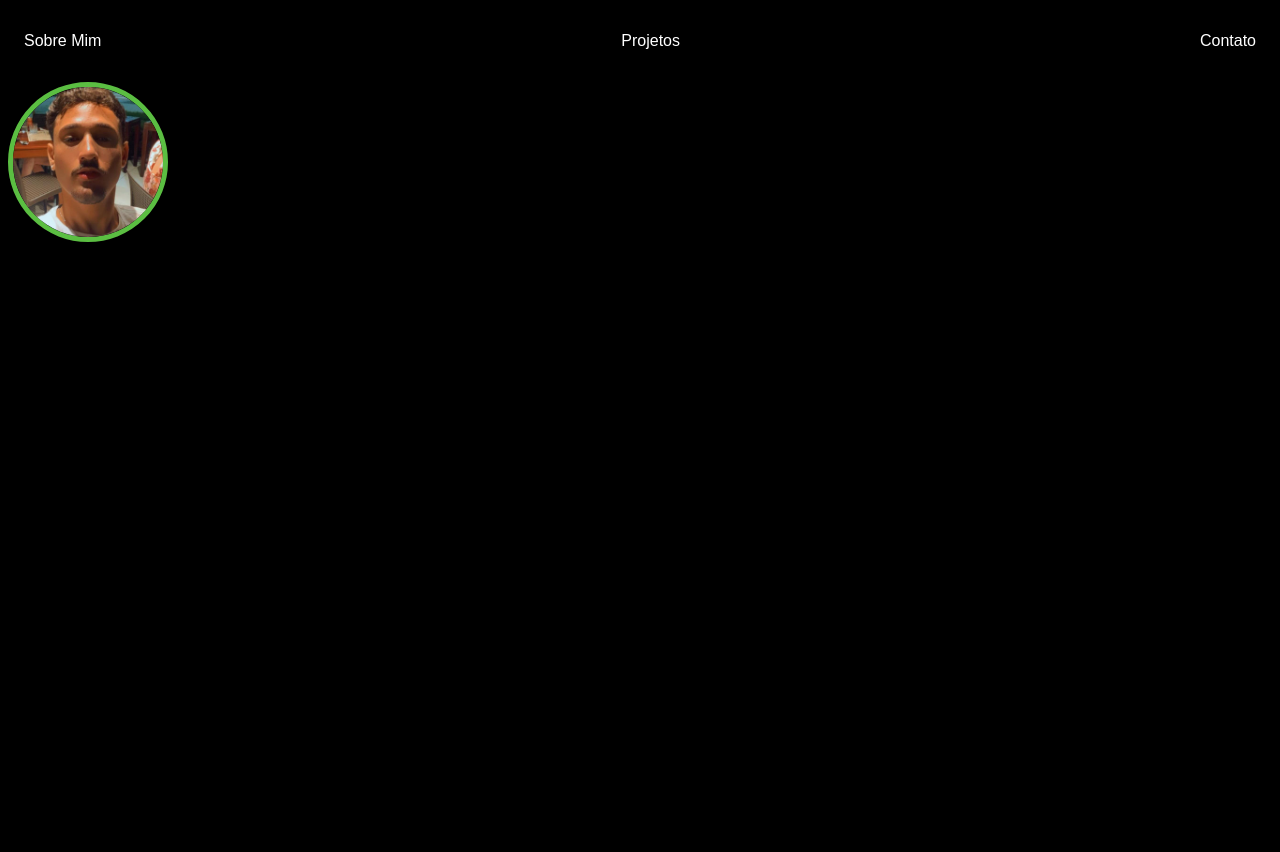
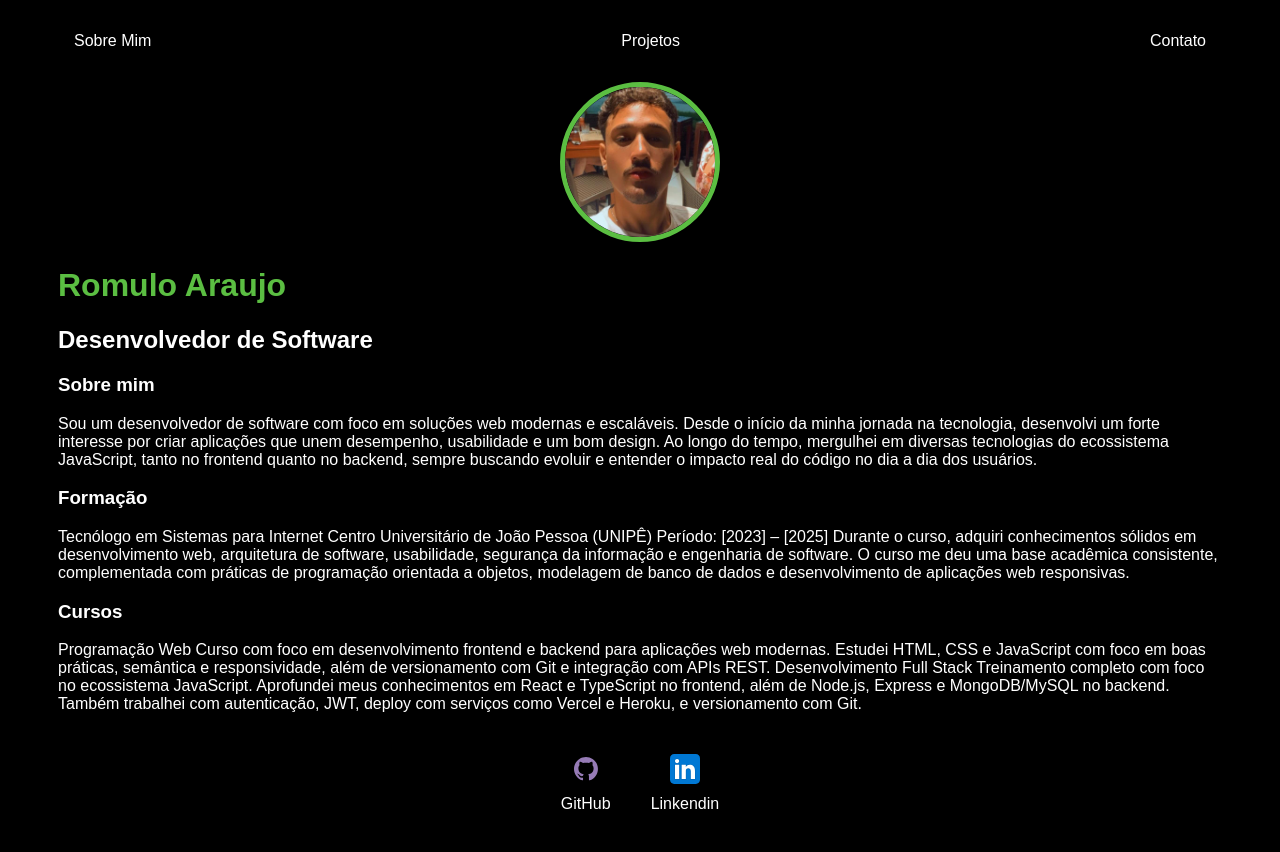
Before and after one commit to Romulo-AraujoDev/21-dias-dodev, a plain HTML site: page Portfolio/index.html in a window 1280 px wide. Before the commit the page ends 800 px from the top, so only its background shows below. Drawn offline with Linux system fonts and the light colour scheme.

Commit message:
Terminando meu porfolio adicionado novos arquivos.

```diff
--- a/Portfolio/css/index.css
+++ b/Portfolio/css/index.css
@@ -17,9 +17,44 @@ a {
     text-decoration: none;
 }
 
-img {
+header img {
     width: 150px;
     height: 150px;
     border-radius: 50%;
     border: 5px solid #5BBE42;
 }
+
+.center {
+    text-align: center;
+}
+
+h1{
+    color: #5BBE42;
+}
+
+footer img {
+    width: 40px;
+    height: 40px;
+}
+
+footer {
+    display: flex;
+    justify-content: center;
+}
+
+footer a {
+    margin: 20px;
+    text-align: center;
+}
+
+footer p {
+    margin-top: 2px;
+}
+
+.container {
+    padding: 0px 50px;
+}
+
+nav a:hover{
+    color: #5BBE42;
+}
--- a/Portfolio/index.html
+++ b/Portfolio/index.html
@@ -4,10 +4,11 @@
     <meta charset="UTF-8">
     <meta name="viewport" content="width=device-width, initial-scale=1.0">
     <title>Romulo Araujo - Portfolio</title>
-    <link rel="stylesheet" href="css/index.css"
+    <link rel="stylesheet" href="css/index.css">
 </head>
 <body>
-    <nav>
+    <div class="container">
+        <nav>
         <ul>
             <li>
                 <a href="index.html">Sobre Mim</a>
@@ -22,7 +23,63 @@
     </nav>
 
     <header>
-        <img src="./img/perfil-romulo.jpg"></img>
+        <div class="center">
+            <img src="./img/perfil-romulo.jpg"></img>
+        </div>
+        <h1>Romulo Araujo</h1>
+        <h2>Desenvolvedor de Software</h2>
     </header>
+
+    <main>
+        <section>
+            <h3>Sobre mim</h3>
+            <p>
+                Sou um desenvolvedor de software com foco em soluções web modernas e escaláveis.
+                Desde o início da minha jornada na tecnologia, desenvolvi um forte interesse por criar aplicações
+                que unem desempenho, usabilidade e um bom design. Ao longo do tempo,
+                mergulhei em diversas tecnologias do ecossistema JavaScript, tanto no frontend quanto no backend,
+                sempre buscando evoluir e entender o impacto real do código no dia a dia dos usuários.
+            </p>
+        </section>
+        <section>
+            <h3>Formação</h3>
+            <p>
+                Tecnólogo em Sistemas para Internet
+                Centro Universitário de João Pessoa (UNIPÊ)
+                Período: [2023] – [2025]
+                Durante o curso, adquiri conhecimentos sólidos em desenvolvimento web, arquitetura de software, usabilidade,
+                segurança da informação e engenharia de software. O curso me deu uma base acadêmica consistente,
+                complementada com práticas de programação orientada a objetos,
+                modelagem de banco de dados e desenvolvimento de aplicações web responsivas.
+            </p>
+        </section>
+        <section>
+            <h3>Cursos</h3>
+            <p>
+                Programação Web
+                Curso com foco em desenvolvimento frontend e backend para aplicações web modernas.
+                Estudei HTML, CSS e JavaScript com foco em boas práticas, semântica e responsividade,
+                além de versionamento com Git e integração com APIs REST.
+
+                Desenvolvimento Full Stack
+                Treinamento completo com foco no ecossistema JavaScript.
+                Aprofundei meus conhecimentos em React e TypeScript no frontend,
+                além de Node.js, Express e MongoDB/MySQL no backend. Também trabalhei com autenticação, JWT,
+                deploy com serviços como Vercel e Heroku, e versionamento com Git.
+            </p>
+        </section>
+    </main>
+
+    <footer>
+        <a href="https://github.com/Romulo-AraujoDev" target="_blank" rel="noopener noreferrer">
+            <img src="./img/github.svg"></img>
+            <p>GitHub</p>
+        </a>
+        <a href="https://www.linkedin.com/in/romulo-cardoso-69b564207/" target="_blank" rel="noopener noreferrer">
+            <img src="./img/linkedin.svg"></img>
+            <p>Linkendin</p>
+        </a>
+    </footer>
+    </div>
 </body>
 </html>
```
Also changed, not shown: Portfolio/img/github.svg (added), Portfolio/img/linkedin.svg (added).
